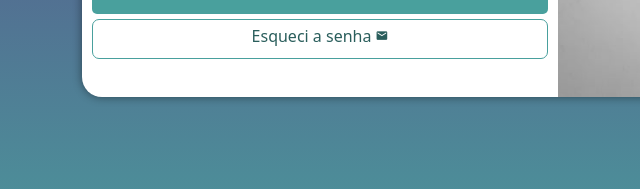
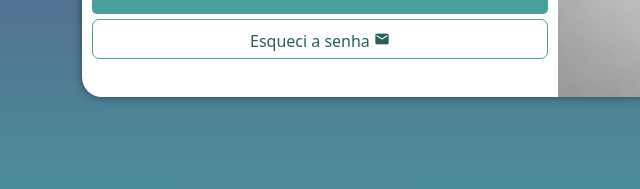
Before and after one commit to nalruf/projeto-login, a plain HTML site: page index.html in a window 1280 px wide. Shown: the part 478-667 px from the top of the page, 82-722 px from the left. Drawn offline with Linux system fonts and the light colour scheme.

Commit message:
Update style.css
 Atualização do projeto

```diff
--- a/estilos/style.css
+++ b/estilos/style.css
@@ -29,7 +29,6 @@ section#login {
     position: absolute;
     top: 50%;
     left: 50%;
-    transform: translate(-50%, -50%);
     overflow: hidden;
 
     background-color: white;
@@ -38,6 +37,7 @@ section#login {
     border-radius: 20px;
     box-shadow: 0px 0px 10px rgba(0, 0, 0, 0.442);
 
+    transform: translate(-50%, -50%);
     transition: width .3s, height .3s;
     transition-timing-function: ease;
 }
@@ -91,10 +91,10 @@ div.campo > input {
     font-size: 1em;
     width: calc(100% - 44px);
     height: 100%;
-    transform: translateY(-13px);
     border: 0px;
     border-radius: 8px;
     padding: 4px;
+    transform: translateY(-13px);
 }
 
 div.campo > input:focus-within {
@@ -123,7 +123,7 @@ form > a.botao {
     font-size: 1em;
     width: 100%;
     height: 40px;
-    padding-top: 5px;
+    padding-top: 10px;
     margin-top: 5px;
     background-color: white;
     color: #2a5e5c;
@@ -138,5 +138,5 @@ form > a.botao:hover {
 }
 
 form > a.botao > i {
-    font-size: 0.8em;
+    font-size: 1em;
 }
```
